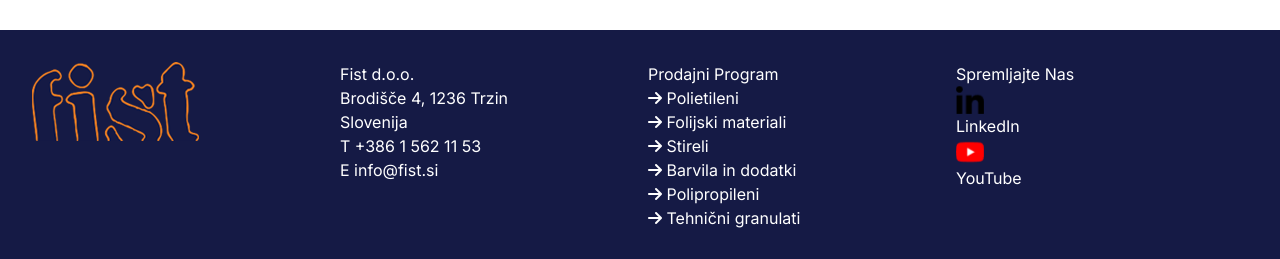
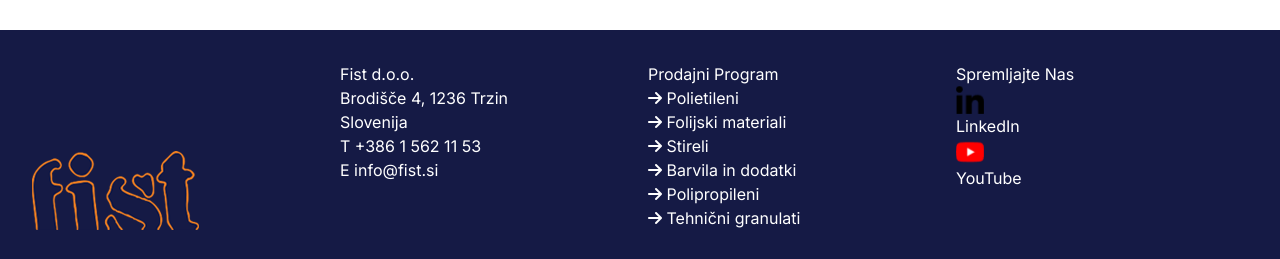
Before and after one commit to jurecapuder/humanfrog_fist, a Next.js app: page / in a window 1280 px wide. Shown: the part 935-1194 px from the top of the page. Built offline with nearby package versions, Linux system fonts and the light colour scheme.

Commit message:
Update footer logo alignment

```diff
--- a/src/app/sections/footer.js
+++ b/src/app/sections/footer.js
@@ -4,7 +4,7 @@ import Image from "next/image";
 const Footer = () => {
   return (
     <footer className="bg-logo-blue text-white grid grid-cols-4 gap-4 p-8">
-      <div>
+      <div className="flex flex-col justify-end">
       <Image src="/fist.png" alt="Company Logo" width={167} height={79} />
       </div>
       <div>
```
